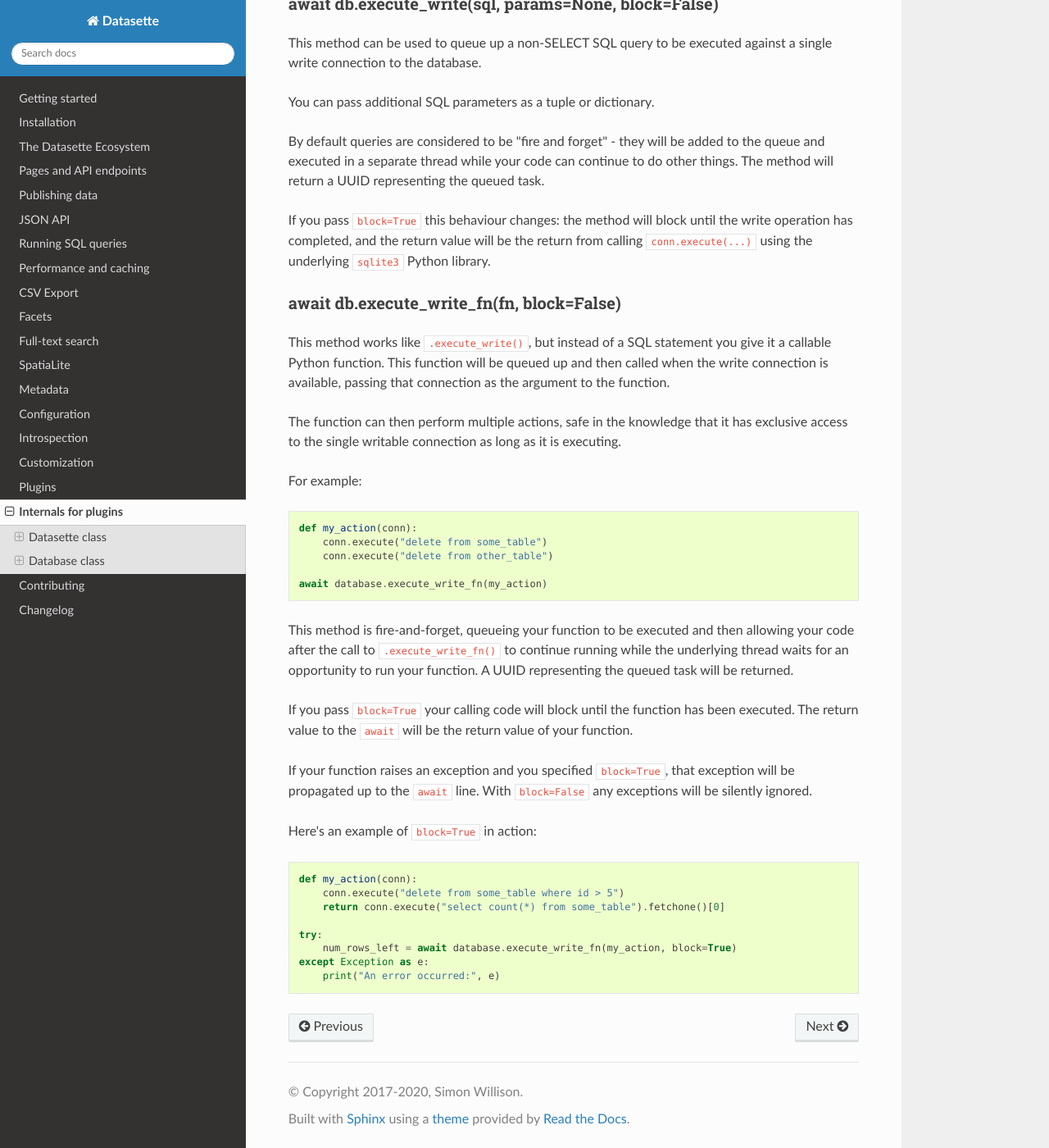
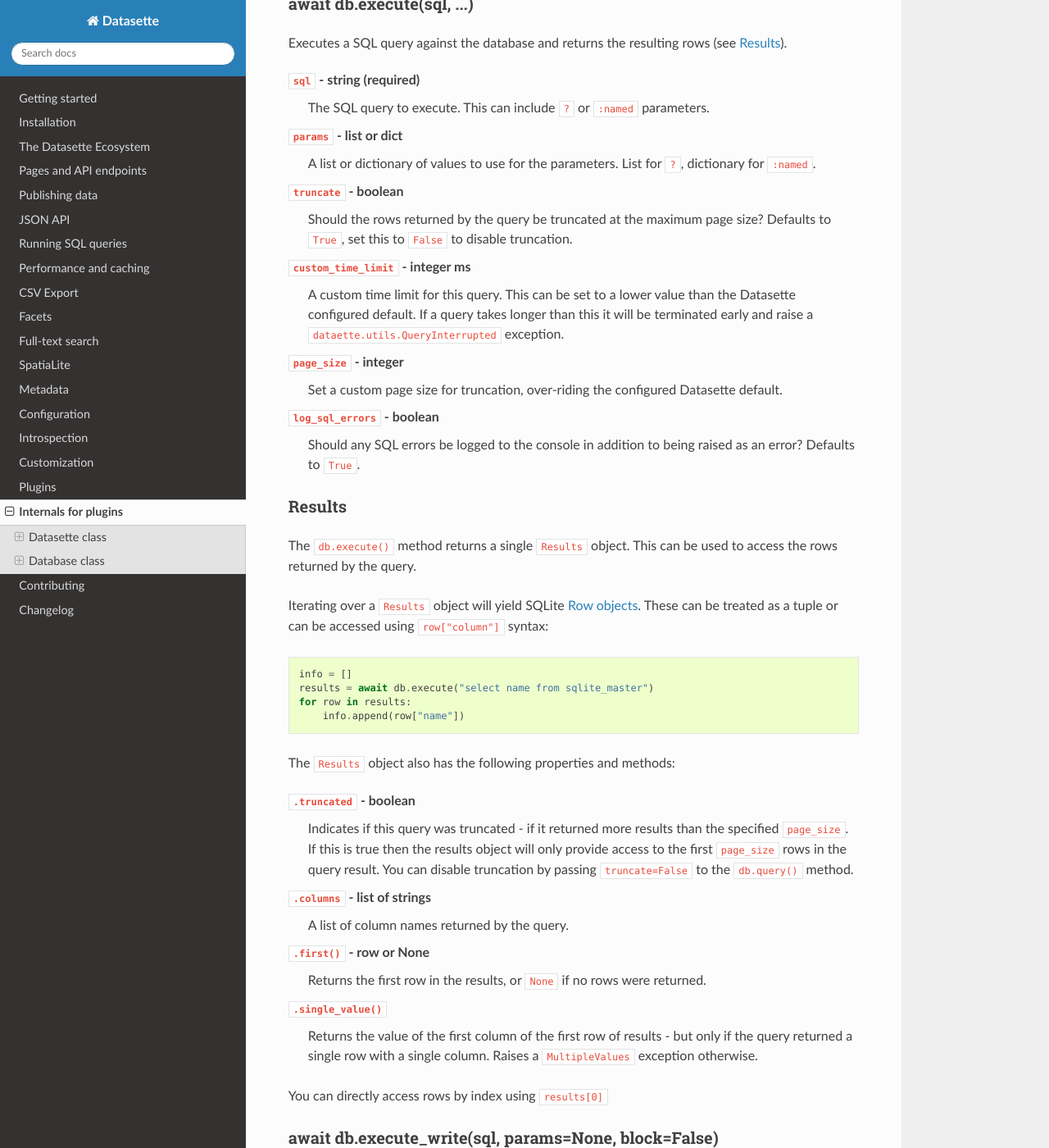
Before and after one commit to simonw/datasette, a Sphinx documentation site: the page built from docs/internals.rst, in a window 1280 px wide and 1400 px high, scrolled down 2347 px. Shown: the whole window at 82% size. Built offline with Sphinx 7.4.7 and the Read the Docs theme 2.0.0, drawn with Linux system fonts in a browser that asks for light colours.

Commit message:
Documentation for design of .execute() and Results, refs #685

```diff
--- a/docs/internals.rst
+++ b/docs/internals.rst
@@ -96,6 +96,63 @@
 
 SQLite only allows one database connection to write at a time. Datasette handles this for you by maintaining a queue of writes to be executed against a given database. Plugins can submit write operations to this queue and they will be executed in the order in which they are received.
 
+.. _database_execute:
+
+await db.execute(sql, ...)
+--------------------------
+
+Executes a SQL query against the database and returns the resulting rows (see :ref:`database_results`).
+
+``sql`` - string (required)
+    The SQL query to execute. This can include ``?`` or ``:named`` parameters.
+
+``params`` - list or dict
+    A list or dictionary of values to use for the parameters. List for ``?``, dictionary for ``:named``.
+
+``truncate`` - boolean
+    Should the rows returned by the query be truncated at the maximum page size? Defaults to ``True``, set this to ``False`` to disable truncation.
+
+``custom_time_limit`` - integer ms
+    A custom time limit for this query. This can be set to a lower value than the Datasette configured default. If a query takes longer than this it will be terminated early and raise a ``dataette.utils.QueryInterrupted`` exception.
+
+``page_size`` - integer
+    Set a custom page size for truncation, over-riding the configured Datasette default.
+
+``log_sql_errors`` - boolean
+    Should any SQL errors be logged to the console in addition to being raised as an error? Defaults to ``True``.
+
+.. _database_results:
+
+Results
+-------
+
+The ``db.execute()`` method returns a single ``Results`` object. This can be used to access the rows returned by the query.
+
+Iterating over a ``Results`` object will yield SQLite `Row objects <https://docs.python.org/3/library/sqlite3.html#row-objects>`__. These can be treated as a tuple or can be accessed using ``row["column"]`` syntax:
+
+.. code-block:: python
+
+    info = []
+    results = await db.execute("select name from sqlite_master")
+    for row in results:
+        info.append(row["name"])
+
+The ``Results`` object also has the following properties and methods:
+
+``.truncated`` - boolean
+    Indicates if this query was truncated - if it returned more results than the specified ``page_size``. If this is true then the results object will only provide access to the first ``page_size`` rows in the query result. You can disable truncation by passing ``truncate=False`` to the ``db.query()`` method.
+
+``.columns`` - list of strings
+    A list of column names returned by the query.
+
+``.first()`` - row or None
+    Returns the first row in the results, or ``None`` if no rows were returned.
+
+``.single_value()``
+    Returns the value of the first column of the first row of results - but only if the query returned a single row with a single column. Raises a ``MultipleValues`` exception otherwise.
+
+You can directly access rows by index using ``results[0]``
+
 .. _database_execute_write:
 
 await db.execute_write(sql, params=None, block=False)
```
